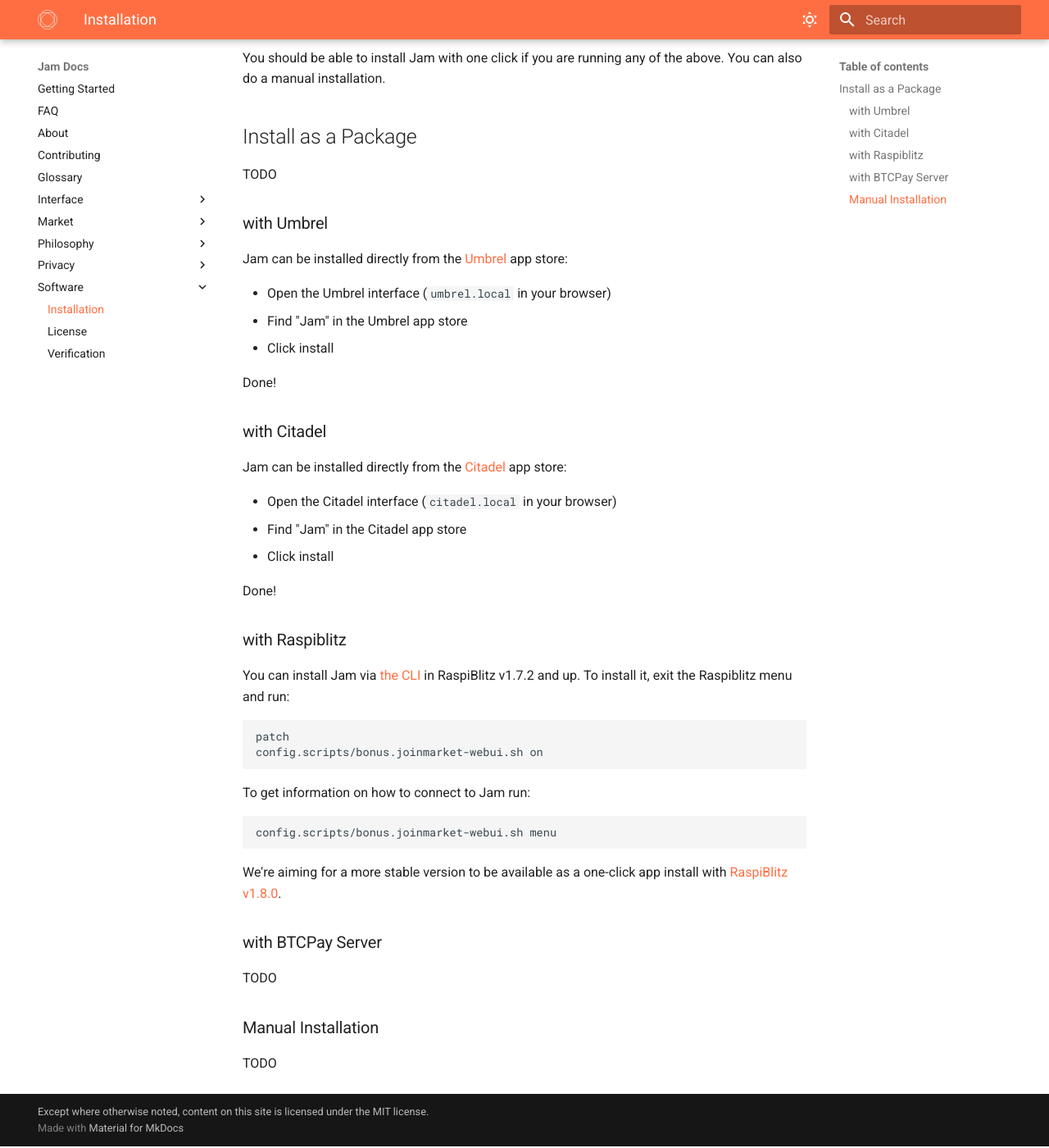
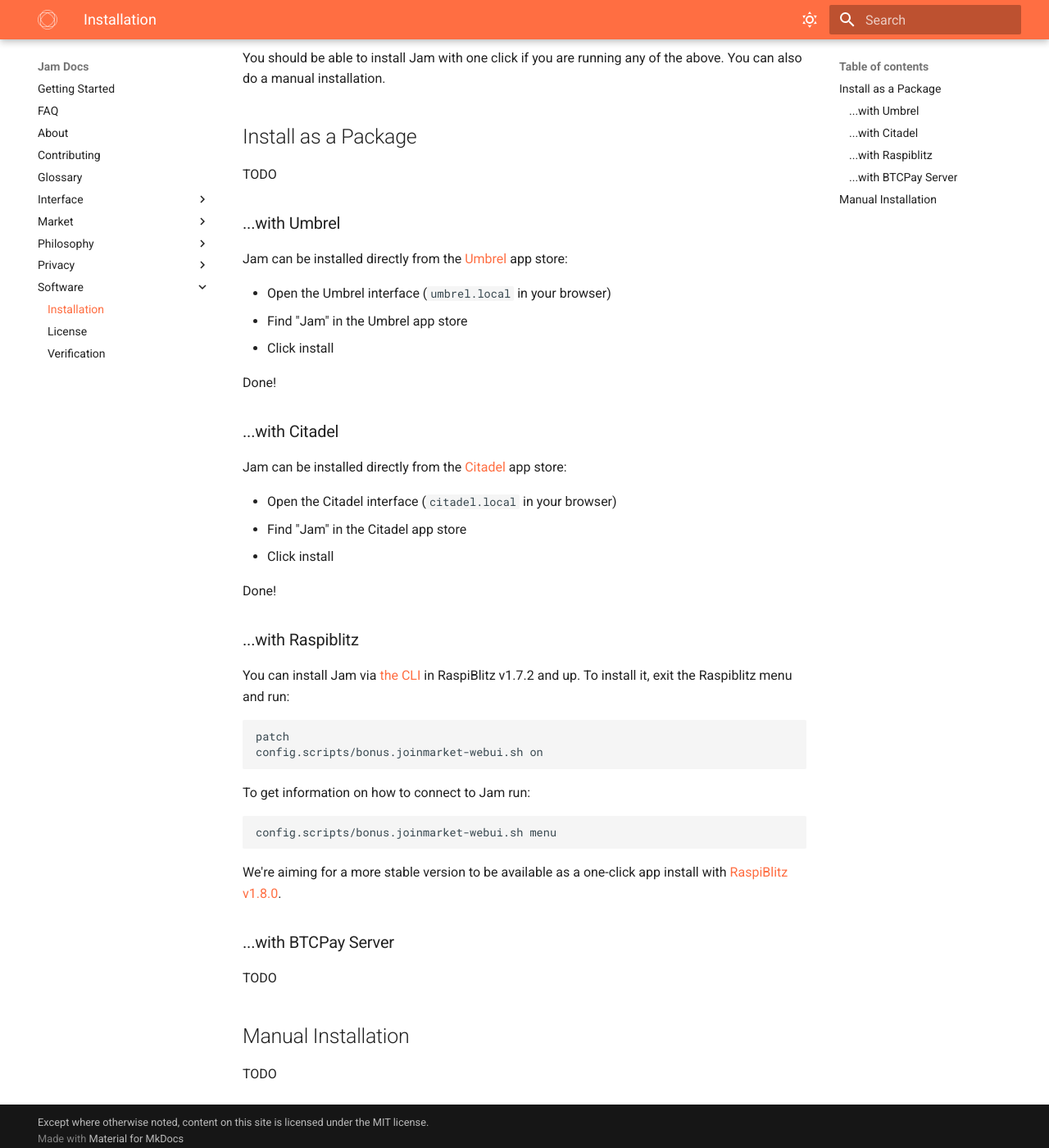
Before and after one commit to joinmarket-webui/jamdocs, an MkDocs documentation site: the page built from docs/software/installation.md, in a window 1280 px wide and 1400 px high, scrolled down 306 px. Shown: the whole window at 82% size. Built offline with MkDocs 1.6.1 and Material for MkDocs 9.7.7, drawn with Linux system fonts in a browser that asks for light colours; nearby versions of some CDN libraries.

```diff
--- a/docs/software/installation.md
+++ b/docs/software/installation.md
@@ -14,7 +14,7 @@ above. You can also do a manual installation.
 
 TODO
 
-### with Umbrel
+### ...with Umbrel
 
 Jam can be installed directly from the [Umbrel](https://umbrel.com/) app store:
 
@@ -24,7 +24,7 @@ Jam can be installed directly from the [Umbrel](https://umbrel.com/) app store:
 
 Done!
 
-### with Citadel
+### ...with Citadel
 
 Jam can be installed directly from the [Citadel](https://runcitadel.space/) app store:
 
@@ -34,7 +34,7 @@ Jam can be installed directly from the [Citadel](https://runcitadel.space/) app
 
 Done!
 
-### with Raspiblitz
+### ...with Raspiblitz
 
 You can install Jam via [the
 CLI](https://github.com/rootzoll/raspiblitz/pull/2747) in RaspiBlitz v1.7.2 and
@@ -55,10 +55,10 @@ We're aiming for a more stable version to be available as a one-click app
 install with [RaspiBlitz
 v1.8.0](https://github.com/rootzoll/raspiblitz/issues/2891).
 
-### with BTCPay Server
+### ...with BTCPay Server
 
 TODO
 
-### Manual Installation
+## Manual Installation
 
 TODO
```
